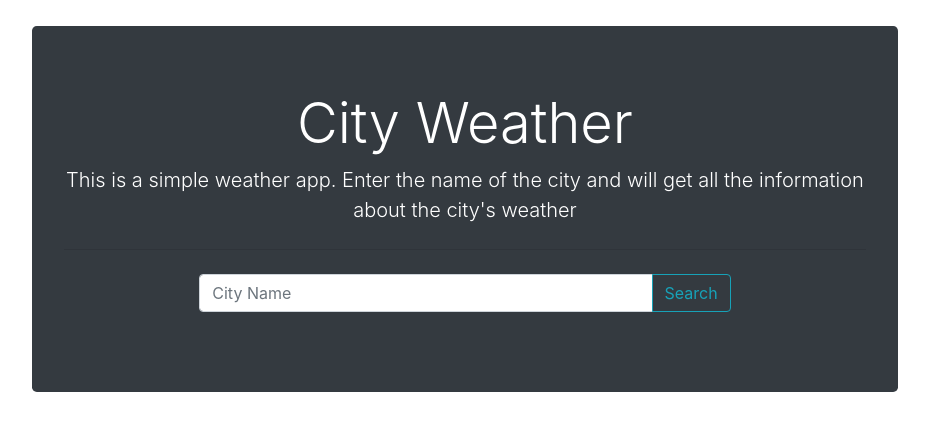
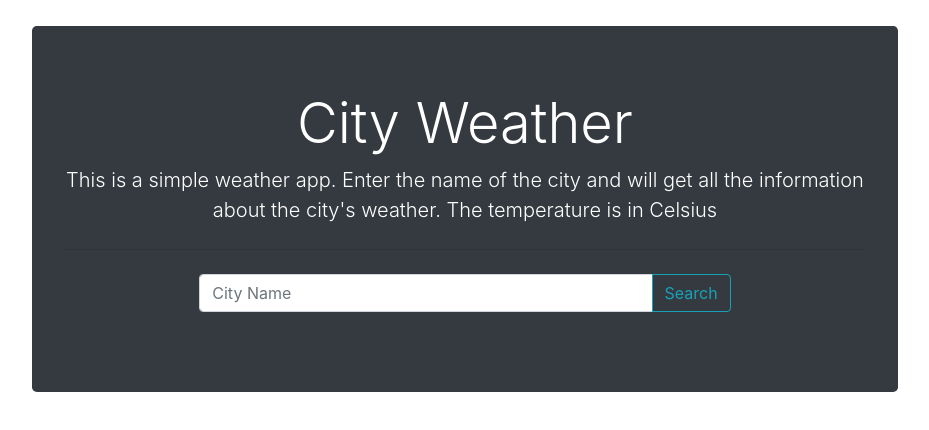
Before and after one commit to MariandreaMV/WeatherAPP.github.io, a plain HTML site: page index.html in a window 1280 px wide. Shown: the whole page, without its empty margins (175-1104 px from the left). Drawn offline with nearby package versions, Linux system fonts and the light colour scheme; a web font is replaced by a local one.

Commit message:
temperature in Celsius

```diff
--- a/index.html
+++ b/index.html
@@ -13,7 +13,7 @@
     <div class="container">
       <div class="jumbotron bg-dark text-white">
         <h1 class="display-4">City Weather</h1>
-        <p class="lead">This is a simple weather app. Enter the name of the city and will get all the information about the city's weather</p>
+        <p class="lead">This is a simple weather app. Enter the name of the city and will get all the information about the city's weather. The temperature is in Celsius</p>
         <hr class="my-4">
         <div class="input-group mb-3 container">
           <input type="text" class="form-control" placeholder="City Name" name="city" id="city">
```
